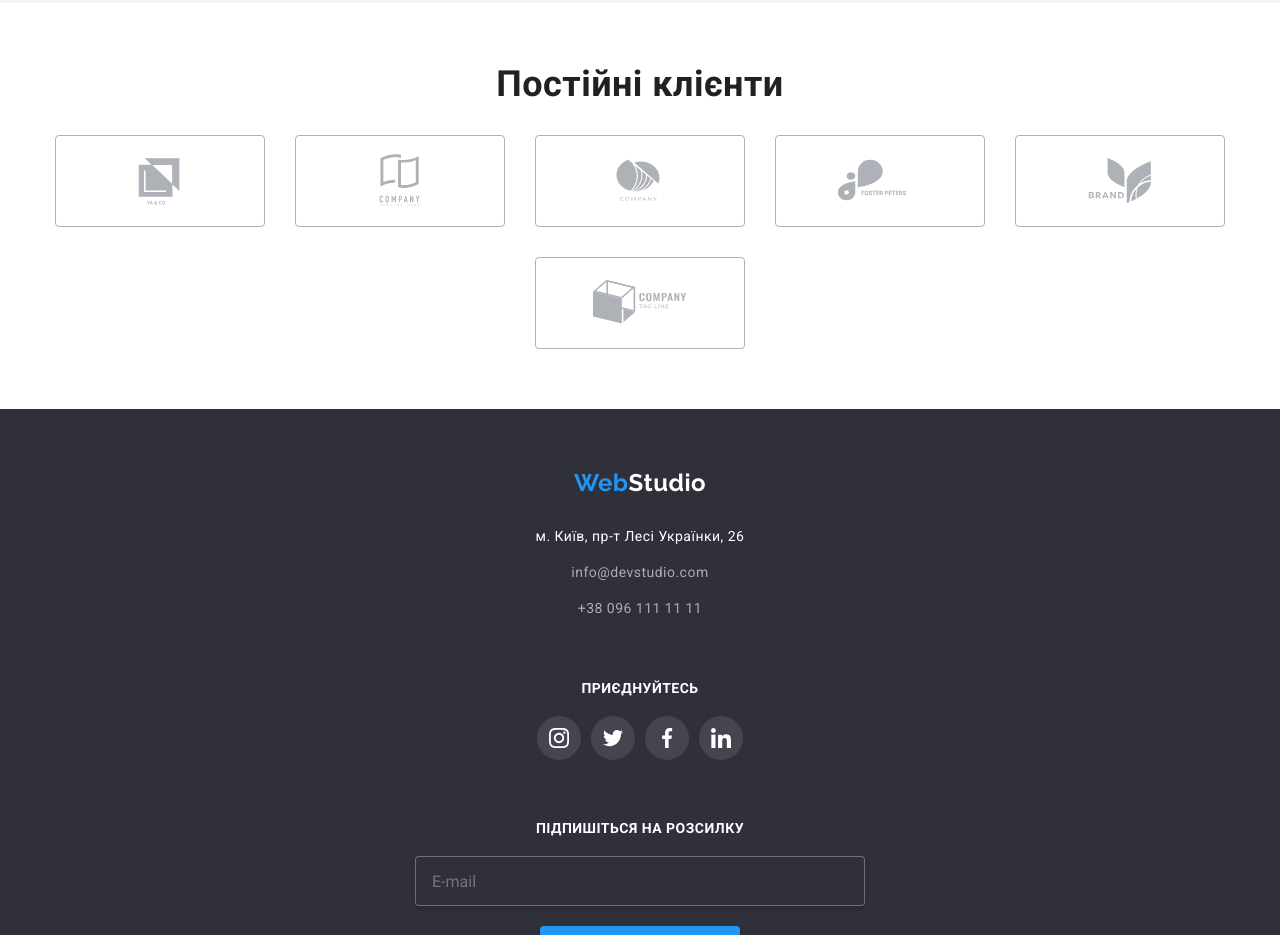
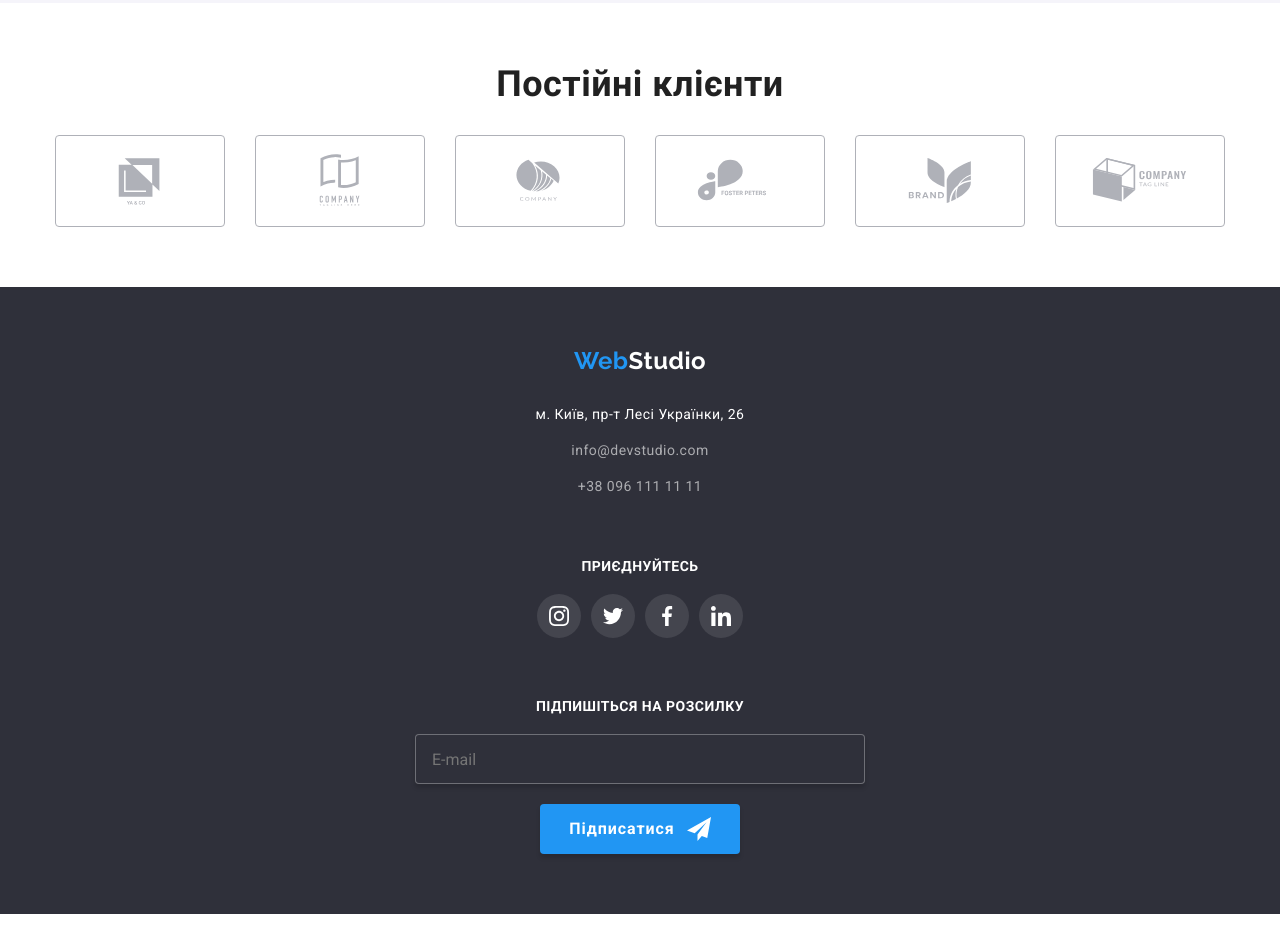
Before and after one commit to andea13/goit-markup-hw-08, a plain HTML site: page index.html in a window 1280 px wide. Shown: the part 2220-3155 px from the top of the page. After the commit the page ends 3134 px from the top, so only its background shows below. Drawn offline with nearby package versions, Linux system fonts and the light colour scheme; a web font is replaced by a local one.

Commit message:
edits client section according to 3 breakpoints

```diff
--- a/sass/components/_client-section.scss
+++ b/sass/components/_client-section.scss
@@ -6,45 +6,21 @@
   gap: 30px;
 }
 
-// @include for-tablet-landscape-up {
-//   display: flex;
-//   justify-content: center;
-//   align-items: center;
-//   gap: 30px;
-// }
-
-// @include for-desktop-up {
-//   display: flex;
-//   justify-content: center;
-//   align-items: center;
-// }
-// }
-
 .client-list--item {
   max-width: 210px;
   height: 92px;
   color: var(--network-icon-color);
   flex-basis: calc((100% - 30px) / 2);
-  // margin: 0px 0px 30px 0px;
 
-  // @include for-tablet-landscape-up {
-  //   flex-basis: calc((100% - 60px) / 3);
-  //   // flex-wrap: wrap;
-  //   // margin-right: 30px;
-  // }
+  @media (min-width: 768px) {
+    flex-basis: calc((100% - 60px) / 3);
+    max-width: 226px;
+  }
 
-  // @include for-desktop-up {
-  //   flex-basis: calc((100% - 150px) / 6);
-  //   margin-right: 30px;
-  // }
-
-  // &:last-child {
-  //   margin-right: 0;
-  // }
-
-  // &:first-child {
-  //   margin-left: 0;
-  // }
+  @media (min-width: 1200px) {
+    flex-basis: calc((100% - 150px) / 6);
+    max-width: 170px;
+  }
 }
 
 .client-list--link {
@@ -53,11 +29,8 @@
   justify-content: center;
   flex-wrap: wrap;
   color: inherit;
-  // max-width: 170px;
   width: 100%;
   height: 100%;
-  // margin-right: 0;
-
   margin-bottom: 0;
   border: 1px solid var(--network-icon-color);
   border-radius: 4px;
@@ -72,11 +45,6 @@
     border-color: var(--accent-color);
     fill: var(--accent-color);
   }
-
-  // @include for-tablet-landscape-up {
-  //   width: 210px;
-  //   height: 92px;
-  // }
 }
 
 .client-list--icon {
```
Also changed, not shown: css/main.css, css/main.min.css, 2 other files.
